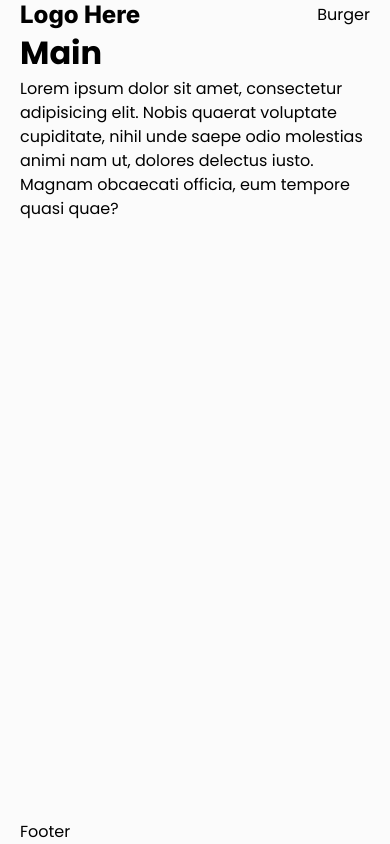
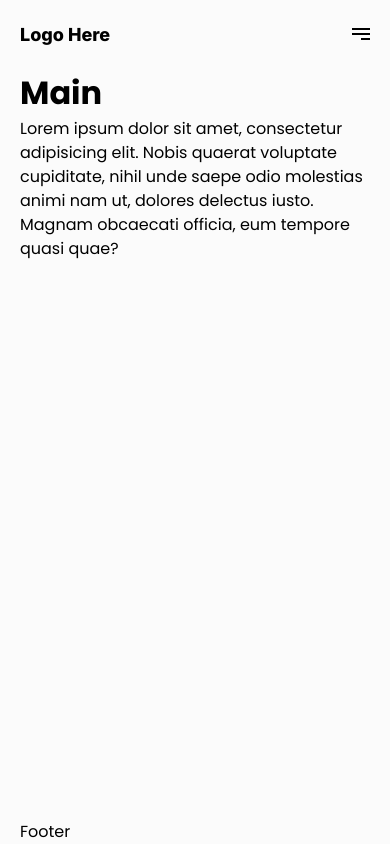
Before and after one commit to DmytroZozuliak/MbunityAssessmentTest, a React (Vite) app: page / in a window 390 px wide. Built offline with nearby package versions, Linux system fonts and the light colour scheme.

Commit message:
feat: add burger menu

```diff
--- a/src/components/Header/Header.module.scss
+++ b/src/components/Header/Header.module.scss
@@ -1,38 +1,182 @@
 @import '../../styles/variables.scss';
 
 .header {
-  // background: coral;
   display: flex;
   justify-content: space-between;
   align-items: center;
+}
 
 .logo {
   font-family: $fontInter;
   font-weight: 800;
   font-size: 24px;
   line-height: 29px;
+
+  &.active {
+    color: inherit;
+  }
+
+  @media (max-width: 800px) {
+    font-size: 18px;
+    line-height: 22px;
+    z-index: 7;
+
+    &.active {
+      color: $colorTextLight1;
+    }
+  }
+}
+
+.burger {
+  display: none;
+}
+
+@media (max-width: 800px) {
+  .menu {
+    padding-top: 28px;
+    padding-bottom: 29px;
+
+    &::before {
+      content: '';
+    }
+  }
+
+  .menu.active::before {
+    content: '';
+    position: fixed;
+    height: 70px;
+    top: 0;
+    left: 0;
+    right: 0;
+    z-index: 6;
+    background: $bgDark;
+  }
+
+  .burger {
+    z-index: 6;
+    display: block;
+    position: relative;
+    width: 18px;
+    height: 12px;
+    cursor: pointer;
+  }
+  .burger::before,
+  .burger span,
+  .burger:after {
+    position: absolute;
+    right: 0;
+    height: 2px;
+    width: 100%;
+    transition: all 0.3s ease 0s;
+    background: $colorTextDark1;
+  }
+
+  .burger::before,
+  .burger:after {
+    content: '';
+  }
+  .burger::before {
+    top: 0;
+  }
+  .burger::after {
+    bottom: 0;
+    width: 50%;
+  }
+  .burger span {
+    top: 50%;
+    transform: scale(1) translate(0px, -50%);
+  }
+  .burger.active:before,
+  .burger.active:after,
+  .burger.active span {
+    background: $colorTextLight1;
+  }
+  .burger.active span {
+    transform: scale(0);
+  }
+  .burger.active:before {
+    top: 50%;
+    transform: rotate(-45deg) translate(0px, -50%);
+  }
+  .burger.active:after {
+    bottom: 50%;
+    width: 100%;
+    transform: rotate(45deg) translate(0px, 50%);
+  }
 }
 
 .nav {
   display: flex;
   align-items: center;
   justify-content: space-between;
-    column-gap: 60px;
+  gap: 60px;
+
+  @media (max-width: 800px) {
+    flex-direction: column;
+    position: fixed;
+    top: -200%;
+    left: 0;
+    right: 0;
+    width: 100%;
+    height: 100%;
+    background: $bgDark;
+    z-index: 5;
+    overflow: auto;
+  }
+}
+
+@media (max-width: 800px) {
+  .nav.active {
+    top: 0;
+  }
+
+  .nav::before {
+    content: '';
+    position: fixed;
+    width: 100%;
+    top: 0;
+    left: 0;
+    right: 0;
+    z-index: 2;
+  }
+}
 
 .links {
   display: flex;
   align-items: center;
-      column-gap: 60px;
+  gap: 60px;
   padding-block: 40px;
   list-style: none;
+
+  @media (max-width: 1000px) {
+    gap: 30px;
+  }
+
+  @media (max-width: 800px) {
+    align-self: flex-start;
+    flex-direction: column;
+    align-items: flex-start;
+    gap: 30px;
+    text-align: left;
+    margin-top: 110px;
+    padding: 0 0 0 23px;
+  }
 }
 
 .icons {
   display: flex;
   align-items: center;
-      column-gap: 36px;
+  gap: 36px;
 
-      .iconCircle {
+  @media (max-width: 1000px) {
+    gap: 20px;
+  }
+
+  @media (max-width: 800px) {
+    padding-bottom: 30px;
+  }
+
+  .iconContainer {
     display: flex;
     justify-content: center;
     align-items: center;
@@ -44,10 +188,20 @@
     cursor: pointer;
     transition: all 0.3s ease 0s;
 
-        .icon {
+    @media (max-width: 800px) {
+      border: 1px solid $colorTextLight1;
+    }
+  }
+
+  .iconSVG {
     fill: $colorTextDark1;
     transition: all 0.3s ease 0s;
+
+    @media (max-width: 800px) {
+      fill: $colorTextLight1;
     }
+  }
+
   .iconCart {
     width: 18px;
     height: 18.5px;
@@ -56,27 +210,12 @@
     width: 16px;
     height: 17.5px;
   }
-      }
 
-      .iconCircle:hover {
+  .iconContainer:hover {
     border: 1px solid $colorTextDark3;
 
-        .icon {
+    .iconSVG {
       fill: $colorTextDark3;
     }
   }
 }
-
-    @media (max-width: 800px) {
-      display: none;
-    }
-  }
-
-  .burger {
-    display: none;
-
-    @media (max-width: 800px) {
-      display: block;
-    }
-  }
-}
--- a/src/components/Header/Header.tsx
+++ b/src/components/Header/Header.tsx
@@ -3,12 +3,25 @@ import styles from './Header.module.scss';
 import { LINKS } from './links';
 import { ReactComponent as UerIcon } from '../../assets/userLogo.svg';
 import { ReactComponent as CartIcon } from '../../assets/cartLogo.svg';
+import { useState } from 'react';
 
 const Header = () => {
+  const [showBurger, setShowBurger] = useState(false);
+
+  const activeClass = showBurger ? styles.active : '';
+
   return (
     <header className={`${styles.header} container`}>
-      <div className={styles.logo}>Logo Here</div>
-      <nav className={styles.nav}>
+      <div className={`${styles.logo} ${activeClass}`}>Logo Here</div>
+
+      <div className={`${styles.menu} ${activeClass}`}>
+        <div
+          className={`${styles.burger} ${activeClass}`}
+          onClick={() => setShowBurger((prev) => !prev)}
+        >
+          <span />
+        </div>
+        <nav className={`${styles.nav} ${activeClass}`}>
           <ul className={styles.links}>
             {LINKS.map((link) => (
               <Link key={link.name} link={link} />
@@ -16,15 +29,15 @@ const Header = () => {
           </ul>
 
           <div className={styles.icons}>
-          <div className={styles.iconCircle}>
-            <UerIcon className={`${styles.icon} ${styles.iconUser}`} />
+            <div className={styles.iconContainer}>
+              <UerIcon className={`${styles.iconSVG} ${styles.iconUser}`} />
             </div>
-          <div className={styles.iconCircle}>
-            <CartIcon className={`${styles.icon} ${styles.iconCart}`} />
+            <div className={styles.iconContainer}>
+              <CartIcon className={`${styles.iconSVG} ${styles.iconCart}`} />
             </div>
           </div>
         </nav>
-      <div className={styles.burger}>Burger</div>
+      </div>
     </header>
   );
 };
--- a/src/components/Link/Link.module.scss
+++ b/src/components/Link/Link.module.scss
@@ -5,18 +5,39 @@
   font-family: $fontRoboto;
   font-size: 16px;
   line-height: 19px;
+
+  @media (max-width: 800px) {
+    font-size: 14px;
+    line-height: 16.4px;
+  }
 }
 
 .link {
   position: relative;
   color: $colorTextDark2;
   display: flex;
+  //TODO
+  // flex-direction: column;
   align-items: center;
   column-gap: 5px;
+
+  @media (max-width: 800px) {
+    color: $colorTextLight1;
+    align-items: flex-start;
+  }
+
+  &:hover {
+    color: $colorTextDark3;
+  }
 
   &.active {
     font-weight: 600;
     color: $colorTextDark1;
+
+    @media (max-width: 800px) {
+      color: $colorTextLight1;
+      font-weight: 700;
+    }
   }
 }
 
@@ -27,8 +48,19 @@
   color: $colorTextLight1;
   width: max-content;
 
+  @media (max-width: 800px) {
+    background: $bgLight;
+    color: $colorTextDark1;
+    position: static;
+    display: flex;
+  }
+
   .nestedLink {
     padding: 10px;
+
+    &:hover {
+      color: $colorTextLight2;
+    }
   }
 }
 
@@ -43,6 +75,10 @@
   border-style: solid;
   border-color: $colorTextDark2;
   transform: rotate(135deg);
+
+  @media (max-width: 800px) {
+    border-color: $colorTextLight1;
+  }
 }
 
 .isOpen::after {
--- a/src/components/Link/Link.tsx
+++ b/src/components/Link/Link.tsx
@@ -2,7 +2,13 @@ import { useState } from 'react';
 import { LinkType } from '../../types/types';
 import styles from './Link.module.scss';
 
-const Link = ({ link }: { link: LinkType }) => {
+interface Props {
+  link: LinkType;
+}
+
+const ACTIVE_LINK = 'Contact';
+
+const Link = ({ link }: Props) => {
   const [isOpen, setIsOpen] = useState(false);
 
   const toggleNested = () => {
@@ -10,9 +16,8 @@ const Link = ({ link }: { link: LinkType }) => {
   };
   const navigate = (e: React.MouseEvent<HTMLElement>, path: string) => {
     e.stopPropagation();
-    console.log('navigated to', path);
+    alert(`navigated to ${path}`);
   };
-  const activeLink = 'Contact';
 
   return (
     <li
@@ -20,7 +25,7 @@ const Link = ({ link }: { link: LinkType }) => {
         link.nested ? toggleNested() : navigate(e, link.name);
       }}
       className={`${styles.link} ${styles.linkItem}
-      ${activeLink === link.name ? styles.active : ''}`}
+      ${ACTIVE_LINK === link.name ? styles.active : ''}`}
     >
       {link.name}
       {link.nested && <span className={`${styles.arrow} ${isOpen ? styles.isOpen : ''}`}></span>}
```
Lines whose indentation alone changed are shown as unchanged.
